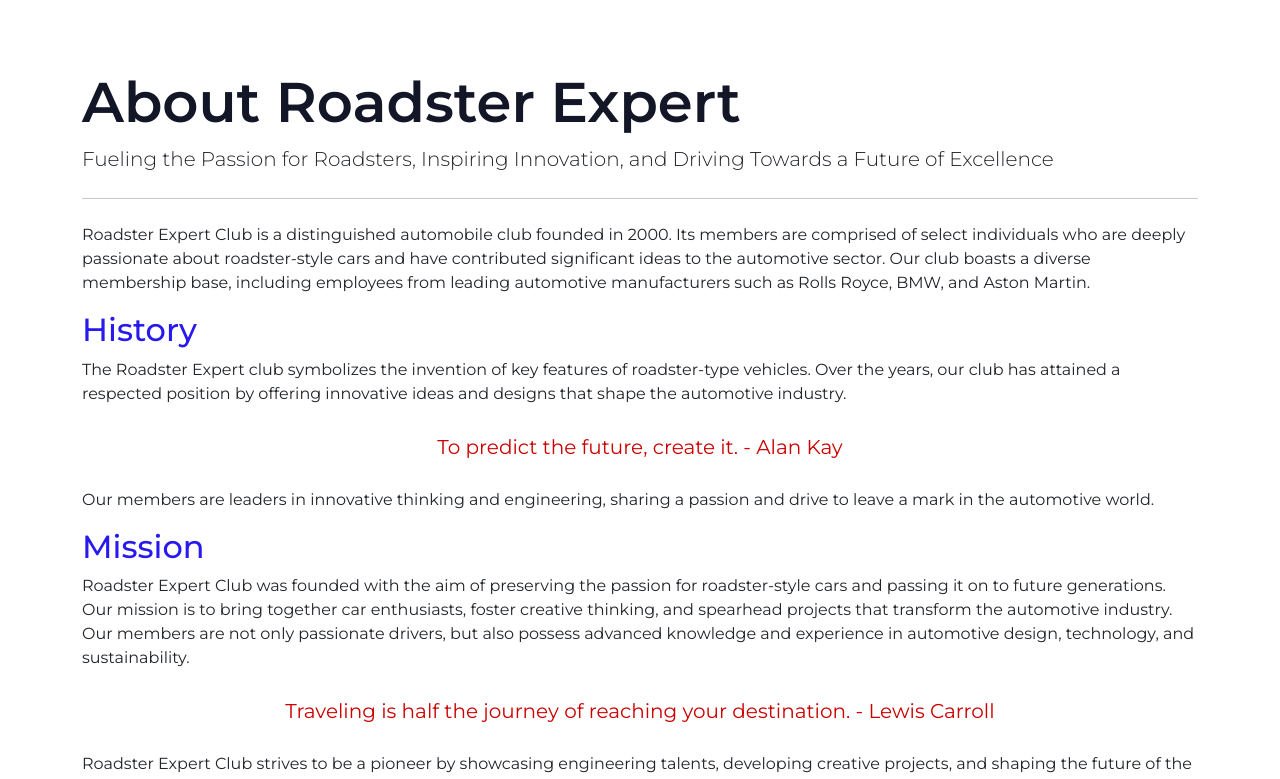
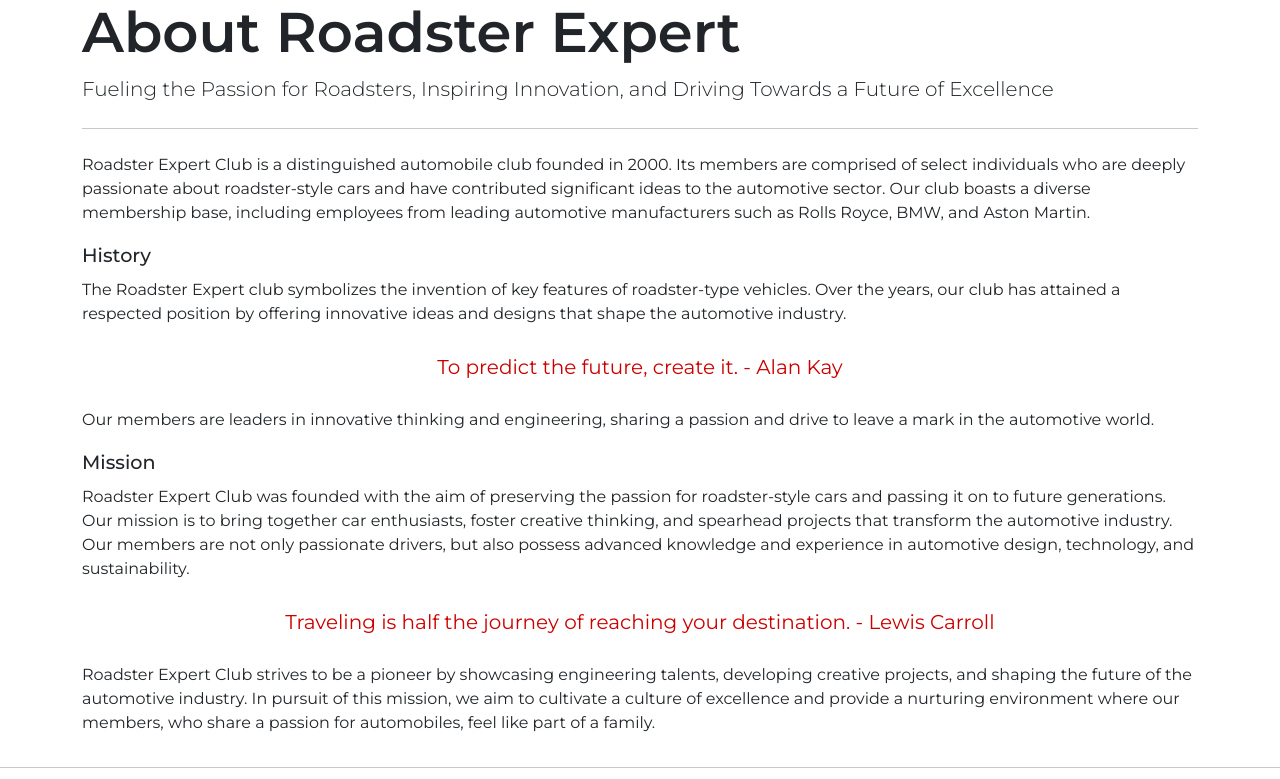
Before and after one commit to mdurmus/roadster-expert, a Django app: page /about/ in a window 1280 px wide. Shown: the part 410-1189 px from the top of the page. Run offline with Django 5.2, Linux system fonts and the light colour scheme; data that the repository does not hold is empty; some libraries are stand-ins or nearby versions.

Commit message:
changes some css rules

```diff
--- a/static/css/roadster_style.css
+++ b/static/css/roadster_style.css
@@ -1,20 +1,70 @@
-/* Google Fonts - Montserrat */
 @import url("https://fonts.googleapis.com/css2?family=Montserrat:ital,wght@0,100..900;1,100..900&display=swap");
-
 :root{
-    --h1-color: #131626;
-    --h2-color: #f22222;
-    --h3-color: #0d6efd;
-    --h4-color: #281aef;
+    --main_color: hsl(354.98, 88.65%, 55.1%);
+    --second_color: hsl(220, 60%, 15.69%);
+    --third_color:hsl(215.75, 98.36%, 52.16%);
+    --font_color: hsl(230.53, 33.33%, 11.18%);
+    --bg_color: hsl(0, 0%, 94.9%);
+    --backup_color: hsl(190.04, 89.72%, 49.61%);
 }
-
 * {
     transition: all ease 0.3s;
     text-decoration: none !important;
     padding: 0;
     margin: 0;
     box-sizing: border-box;
+    font-family: 'Montserrat', sans-serif;
 }
+
+h1{
+    font-size: 2.25rem;
+    font-weight: 700;
+    line-height: 1.2;
+    color: hsl(var(--main_color));
+}
+h2{
+    font-size: 1.8rem;
+    font-weight: 600;
+    line-height: 1.3;
+    color: hsl(var(--second_color));
+}
+h3{
+    font-size: 1.5rem;
+    font-weight: 600;
+    line-height: 1.4;
+    color: hsl(var(--third_color));
+}
+h4{
+    font-size: 1.2rem;
+    font-weight: 500;
+    line-height: 1.5;
+    color:hsl(var(--backup_color)) ;
+}
+body{
+    min-height: 100vh;
+    display: flex;
+    flex-direction: column;
+}
+html{
+    scroll-behavior:smooth;
+}
+main{
+    flex: 1 0 auto;
+}
+/*
+
+
+
+
+
+
+
+
+
+
+
+
+
 
 .slider-title{
     color:#cc0000;
@@ -35,34 +85,9 @@
     padding: 20px 0px;
 }
 
-body{
-    font-family: "Montserrat", sans-serif;
-    height: 100vh;
-}
 
-html{
-    scroll-behavior:smooth;
-}
 
-h1{
-    font-size: 1rem;
-    color: var(--h1-color);
-}
 
-h2{
-    font-size: 2rem;
-    color: var(--h2-color);
-}
-
-h3{
-    font-size: 1.2rem;
-    color: var(--h3-color);
-}
-
-h4{
-    font-size: 2rem;
-    color: var(--h4-color);
-}
 .nav-item a {
     font-weight: bold;
     font-size:.9rem;
@@ -78,7 +103,7 @@
     color: var(--h2-color);
 }
 
-/* #region Slider */
+
 #slider-container {
     padding: 0;
     height: 500px;
@@ -87,7 +112,7 @@
 .carousel-item img {
     max-width: 100%;
     height: 500px;
-    object-fit: cover; /* Resmi orantılı şekilde dolduracak */
+    object-fit: cover; /* Resmi orantılı şekilde dolduracak
 }
 
 .carousel-control-next-icon,
@@ -95,7 +120,7 @@
     padding: 20px;
     background-color: #cc0000;
 }
-/* #endregion Slider */
+/* #endregion Slider
 
 
 .content-inner {
@@ -103,7 +128,7 @@
     padding-bottom: 20px;
 }
 
-/* #region Footer */
+/* #region Footer
 
 #footer {
     margin-top: 50px;
--- a/static/js/roadster.js
+++ b/static/js/roadster.js
@@ -10,3 +10,18 @@
     });
 
 })
+
+//Change Navbar color and background on scroll
+$(document).ready(function () {
+    $(window).scroll(function () {
+        if ($(document).scrollTop() > 20) {
+            $(".navbar").addClass("nav-active");
+            $(".nav-link").addClass("nav-active");
+            $(".navbar-brand img").addClass("nav-active");
+        } else {
+            $(".navbar").removeClass("nav-active");
+            $(".nav-link").removeClass("nav-active");
+            $(".navbar-brand img").removeClass("nav-active");
+        }
+    });
+});
--- a/templates/html_parts/navbar.html
+++ b/templates/html_parts/navbar.html
@@ -1,10 +1,11 @@
 {% load static %}
 
+<div class="sticky-sm-top sticky-md-top sticky-lg-top sticky-xl-top sticky-xxl-top">
 <nav class="navbar navbar-expand-lg navbar-light bg-light">
   <div class="container-fluid">
-    <!-- Menü Area -->
+    <!-- Men Area -->
     <a class="navbar-brand" href="/">
-      <img src="https://res.cloudinary.com/dpg6ubeyo/image/upload/v1710860588/roadster_logo_azkxq2.png" alt="Roadster Expert logo" class="d-inline-block align-text-top">
+      <img id="logo" src="https://res.cloudinary.com/dpg6ubeyo/image/upload/v1710860588/roadster_logo_azkxq2.png" alt="Roadster Expert logo" class="d-inline-block align-text-top">
     </a>
 
     <!-- Navbar Toggler -->
@@ -88,6 +89,7 @@
     </div>
   </div>
 </nav>
+</div>
 
 <!--Messages-->
 <div class="container">
```
